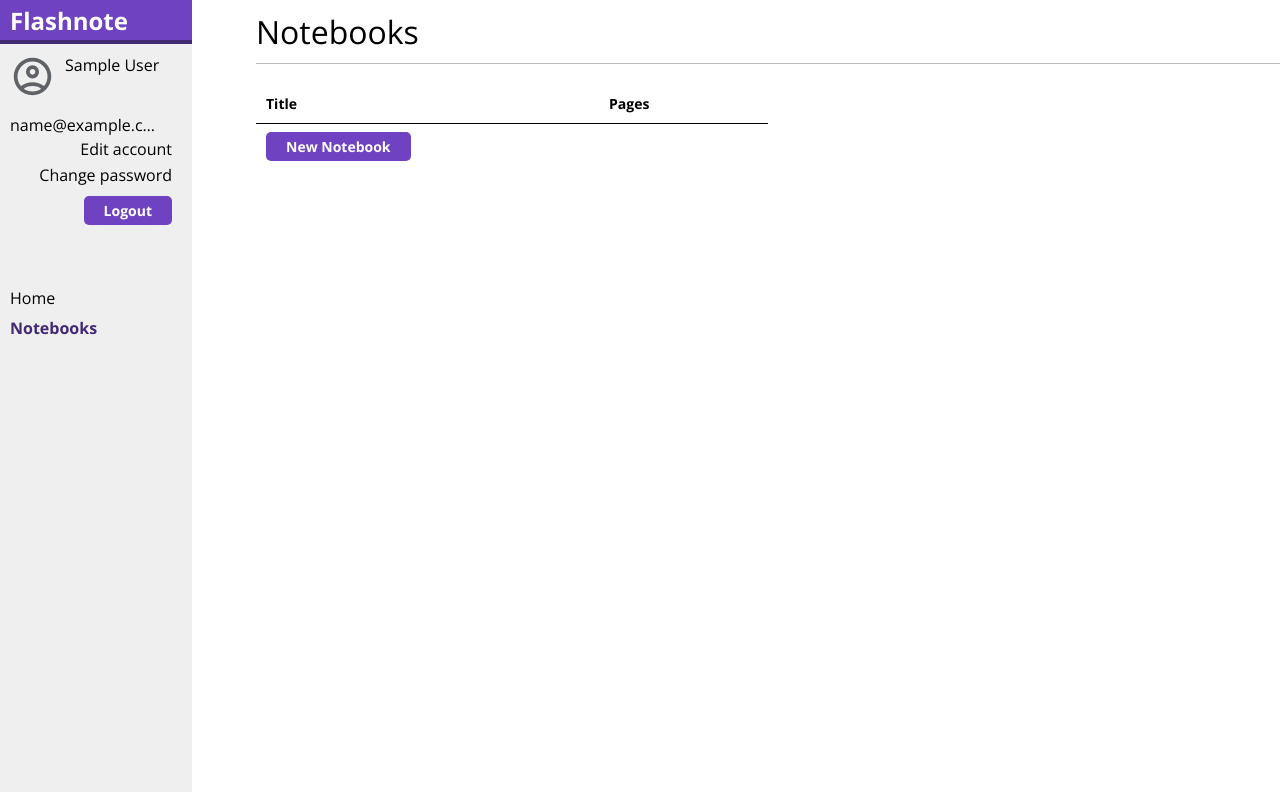
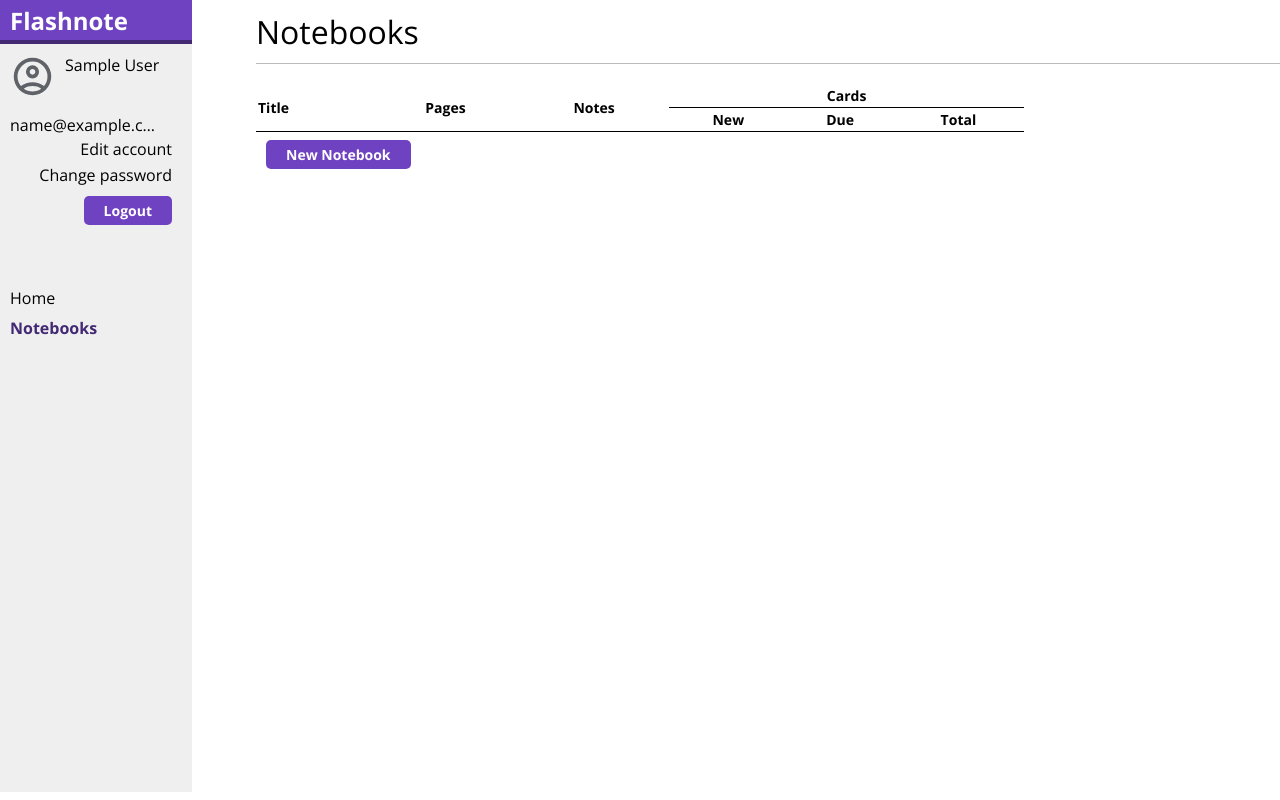
Before and after one commit to troshchiy/flashnote, a Django app: page /editor/notebooks/ in a window 1280 px wide. Run offline with Django 5.2, Linux system fonts and the light colour scheme; the visitor is signed in with stand-in values (Sample User, id 1); data that the repository does not hold is empty.

Commit message:
Add "new", "due", "total" (cards) columns to the tables of notebooks/pages

```diff
--- a/flashnote/editor/static/css/editor.css
+++ b/flashnote/editor/static/css/editor.css
@@ -67,8 +67,8 @@ table input:hover {
     text-decoration:underline;
 }
 
-.total-amount {
-    text-align:center;
+table .title {
+    text-align:left;
 }
 
 #editor-header {
--- a/flashnote/editor/templates/editor/notebooks/list.html
+++ b/flashnote/editor/templates/editor/notebooks/list.html
@@ -1,5 +1,6 @@
 {% extends "base.html" %}
 {% load static %}
+{% load editor_tags %}
 
 {% block title %}Notebooks{% endblock %}
 
@@ -9,10 +10,19 @@
         {% csrf_token %}
         {{ notebooks_formset.management_form }}
         <table>
+            <col>
+            <colgroup span="3"></colgroup>
             <thead>
                 <tr>
-                    <th>Title</th>
-                    <th class="total-amount">Pages</th>
+                    <th class="title" rowspan="2">Title</th>
+                    <th class="total-pages" rowspan="2">Pages</th>
+                    <th class="total-notes" rowspan="2">Notes</th>
+                    <th colspan="3" scope="colgroup">Cards</th>
+                </tr>
+                <tr>
+                    <th scope="col">New</th>
+                    <th scope="col">Due</th>
+                    <th scope="col">Total</th>
                 </tr>
             </thead>
             <tbody id="container">
@@ -20,7 +30,11 @@
                     <td class="title">
                         <input type="text" name="form-0-title" value="" readonly="readonly" id="id_form-0-title">
                     </td>
-                    <td class="total-amount">0</td>
+                    <td class="total-pages">0</td>
+                    <td class="total-notes">0</td>
+                    <td class="new-cards">0</td>
+                    <td class="due-cards">0</td>
+                    <td class="total-cards">0</td>
                     <td class="material-symbols-outlined" onclick="showPopupMenu(this)">drag_indicator
                         <div class="popup-menu">
                             <a class="button" href="#">
@@ -39,7 +53,11 @@
                 {% for notebook_form in notebooks_formset %}
                     <tr class="form">
                         <td class="title"><a href="{% url 'editor:notebook_content' notebook_form.instance.id %}">{{ notebook_form.title }}</a></td>
-                        <td class="total-amount">{{ notebook_form.instance.pages.count }}</td>
+                        <td class="total-pages">{{ notebook_form.instance.pages.count }}</td>
+                        <td class="total-notes">{% total_notes notebook_form.instance %}</td>
+                        <td class="new-cards">{% new_cards notebook_form.instance %}</td>
+                        <td class="due-cards">{% due_cards notebook_form.instance %}</td>
+                        <td class="total-cards">{% total_cards notebook_form.instance %}</td>
                         <td class="material-symbols-outlined" onclick="showPopupMenu(this)">drag_indicator
                             <div class="popup-menu">
                                 <a class="button" href="{% url 'learning:learn' 'notebook' notebook_form.instance.id %}">
--- a/flashnote/static/css/main.css
+++ b/flashnote/static/css/main.css
@@ -97,14 +97,14 @@ button:active, a.button:active {
 }
 
 table {
-    width:50%;
+    width:75%;
     border-collapse:collapse;
 }
 
 table th, table td {
-    text-align:left;
+    text-align:center;
     font-size:14px;
-    padding:10px;
+    padding:2px;
     margin:0;
     border-bottom:1px solid black;
 }
```
Also changed, not shown: flashnote/editor/templates/editor/notebooks/content.html (+19 -4 lines), flashnote/editor/templatetags/editor_tags.py (added, +41 -0 lines), flashnote/editor/templatetags/__init__.py (added).
